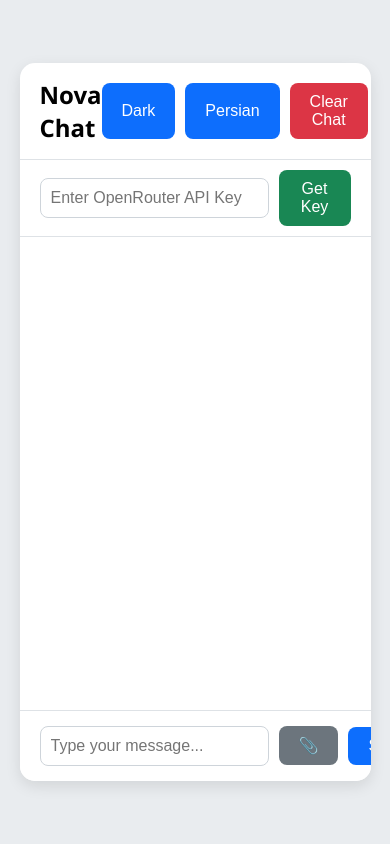
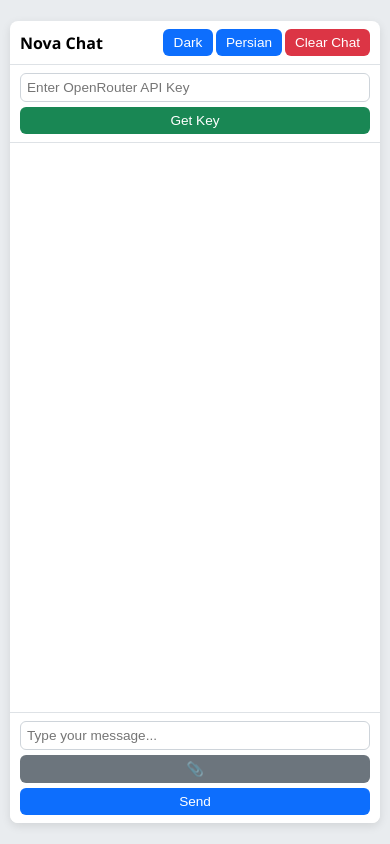
Before and after one commit to yebekhe/gemma, a plain HTML site: page index.html in a window 390 px wide. Drawn offline with Linux system fonts and the light colour scheme.

Commit message:
Update index.html

```diff
--- a/index.html
+++ b/index.html
@@ -18,17 +18,18 @@
       align-items: center;
       background: #e9ecef;
       transition: background 0.3s ease;
+      padding: 10px; /* Added padding for edge-to-edge screens */
     }
     body.dark {
       background: #212529;
     }
     .chat-wrapper {
-      width: 90%;
+      width: 100%;
       max-width: 800px;
-      height: 85vh;
+      height: 90vh; /* Reduced from 85vh to fit more comfortably */
       background: #ffffff;
-      border-radius: 15px;
-      box-shadow: 0 5px 15px rgba(0, 0, 0, 0.1);
+      border-radius: 10px;
+      box-shadow: 0 3px 10px rgba(0, 0, 0, 0.1);
       display: flex;
       flex-direction: column;
       overflow: hidden;
@@ -39,36 +40,40 @@
       color: #f8f9fa;
     }
     .chat-header {
-      padding: 15px 20px;
+      padding: 10px 15px; /* Reduced padding */
       border-bottom: 1px solid #dee2e6;
       display: flex;
       justify-content: space-between;
       align-items: center;
+      flex-wrap: wrap; /* Allow wrapping on small screens */
+      gap: 5px;
     }
     .dark .chat-header {
       border-bottom: 1px solid #495057;
     }
     .chat-header h1 {
-      font-size: 1.5rem;
+      font-size: 1.2rem; /* Reduced font size */
       font-weight: 600;
     }
     .controls {
       display: flex;
-      gap: 10px;
+      gap: 5px; /* Reduced gap */
+      flex-wrap: wrap;
     }
     .chat-body {
       flex: 1;
-      padding: 20px;
+      padding: 15px; /* Reduced padding */
       overflow-y: auto;
       scroll-behavior: smooth;
     }
     .message {
-      margin: 10px 0;
-      padding: 12px 18px;
-      border-radius: 10px;
-      max-width: 75%;
-      line-height: 1.5;
+      margin: 8px 0; /* Reduced margin */
+      padding: 8px 12px; /* Reduced padding */
+      border-radius: 8px;
+      max-width: 80%; /* Slightly increased to fit content better */
+      line-height: 1.4;
       animation: fadeIn 0.3s ease;
+      font-size: 0.9rem; /* Reduced font size */
     }
     .user-msg {
       background: #0d6efd;
@@ -87,12 +92,12 @@
     }
     .thinking {
       display: flex;
-      gap: 8px;
-      padding: 10px;
+      gap: 5px; /* Reduced gap */
+      padding: 8px; /* Reduced padding */
     }
     .dot {
-      width: 8px;
-      height: 8px;
+      width: 6px; /* Reduced size */
+      height: 6px;
       background: #0d6efd;
       border-radius: 50%;
       animation: bounce 1.2s infinite;
@@ -100,24 +105,37 @@
     .dot:nth-child(2) { animation-delay: 0.2s; }
     .dot:nth-child(3) { animation-delay: 0.4s; }
     .chat-footer {
-      padding: 15px 20px;
+      padding: 10px 15px; /* Reduced padding */
       border-top: 1px solid #dee2e6;
       background: #ffffff;
       display: flex;
-      gap: 10px;
+      gap: 5px; /* Reduced gap */
       align-items: center;
+      flex-wrap: wrap; /* Allow wrapping */
     }
     .dark .chat-footer {
       border-top: 1px solid #495057;
       background: #343a40;
     }
+    .api-section {
+      padding: 10px 15px; /* Reduced padding */
+      border-bottom: 1px solid #dee2e6;
+      display: flex;
+      gap: 5px; /* Reduced gap */
+      align-items: center;
+      flex-wrap: wrap;
+    }
+    .dark .api-section {
+      border-bottom: 1px solid #495057;
+    }
     input[type="text"], #api-key-input {
       flex: 1;
-      padding: 10px;
+      padding: 8px; /* Reduced padding */
       border: 1px solid #ced4da;
-      border-radius: 8px;
-      font-size: 1rem;
+      border-radius: 6px;
+      font-size: 0.9rem; /* Reduced font size */
       transition: border-color 0.2s ease;
+      min-width: 0; /* Prevent overflow on small screens */
     }
     .dark input[type="text"], .dark #api-key-input {
       background: #495057;
@@ -127,17 +145,18 @@
     input:focus, #api-key-input:focus {
       outline: none;
       border-color: #0d6efd;
-      box-shadow: 0 0 5px rgba(13, 110, 253, 0.3);
+      box-shadow: 0 0 4px rgba(13, 110, 253, 0.3);
     }
     button {
-      padding: 10px 20px;
+      padding: 8px 12px; /* Reduced padding */
       background: #0d6efd;
       color: #fff;
       border: none;
-      border-radius: 8px;
+      border-radius: 6px;
       cursor: pointer;
-      font-size: 1rem;
+      font-size: 0.9rem; /* Reduced font size */
       transition: background 0.2s ease, transform 0.2s ease;
+      min-width: 60px; /* Ensure buttons don’t shrink too much */
     }
     button:hover {
       background: #0a58ca;
@@ -157,6 +176,8 @@
     }
     #file-btn {
       background: #6c757d;
+      padding: 8px; /* Even smaller for icon button */
+      min-width: 40px;
     }
     #file-btn:hover {
       background: #5c636a;
@@ -164,19 +185,53 @@
     #file-input {
       display: none;
     }
-    .api-section {
-      padding: 10px 20px;
-      border-bottom: 1px solid #dee2e6;
-      display: flex;
-      gap: 10px;
-      align-items: center;
-    }
-    .dark .api-section {
-      border-bottom: 1px solid #495057;
-    }
     .rtl { direction: rtl; }
     .rtl .message { margin-left: 0; margin-right: auto; }
     .rtl .user-msg { margin-right: auto; margin-left: 0; }
+
+    /* Media Queries for Mobile */
+    @media (max-width: 768px) {
+      .chat-wrapper {
+        height: 95vh; /* Use more vertical space on mobile */
+        border-radius: 8px;
+      }
+      .chat-header {
+        padding: 8px 10px;
+      }
+      .chat-header h1 {
+        font-size: 1rem;
+      }
+      .chat-body {
+        padding: 10px;
+      }
+      .message {
+        font-size: 0.85rem;
+        padding: 6px 10px;
+        max-width: 85%;
+      }
+      .chat-footer, .api-section {
+        padding: 8px 10px;
+        flex-direction: column; /* Stack elements vertically on small screens */
+        align-items: stretch;
+      }
+      input[type="text"], #api-key-input {
+        font-size: 0.85rem;
+        padding: 6px;
+      }
+      button {
+        font-size: 0.85rem;
+        padding: 6px 10px;
+        min-width: 50px;
+      }
+      #file-btn {
+        padding: 6px;
+        min-width: 35px;
+      }
+      .controls {
+        gap: 3px;
+      }
+    }
+
     @keyframes fadeIn {
       from { opacity: 0; transform: translateY(10px); }
       to { opacity: 1; transform: translateY(0); }
```
